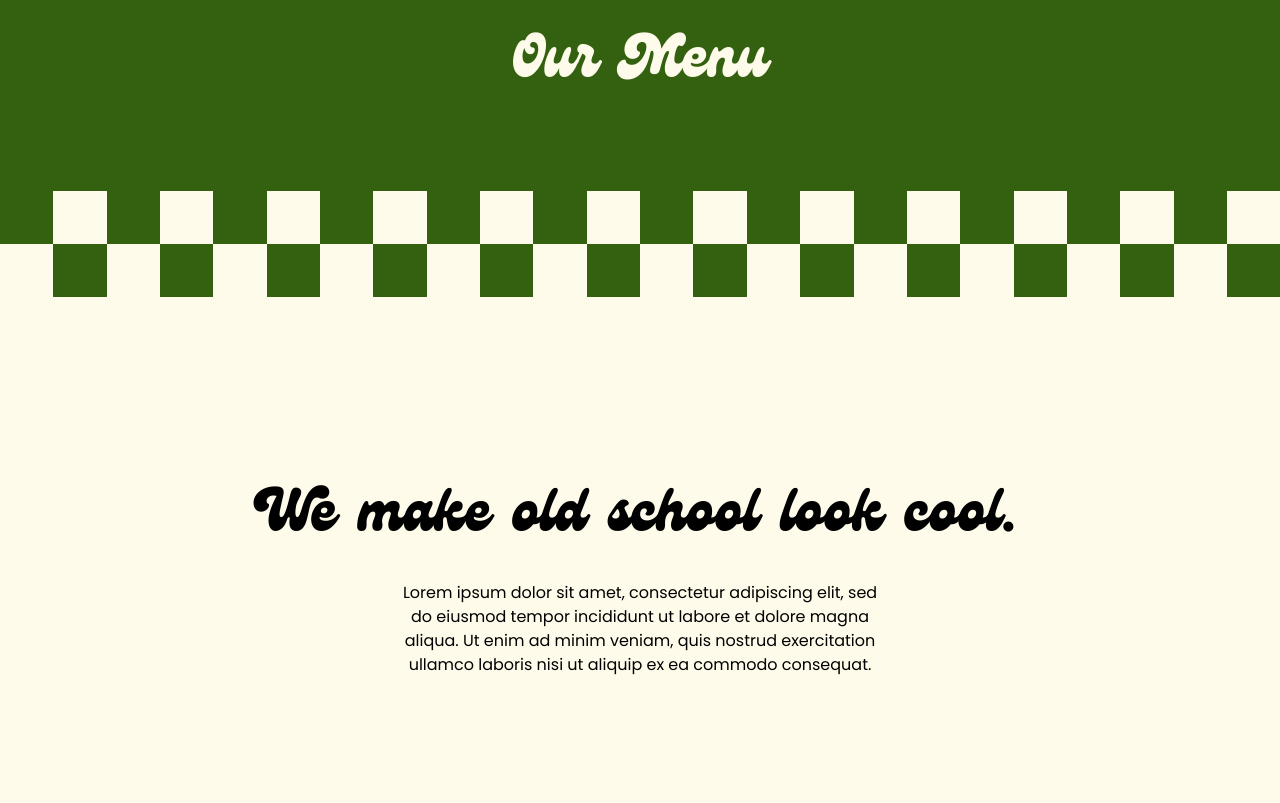
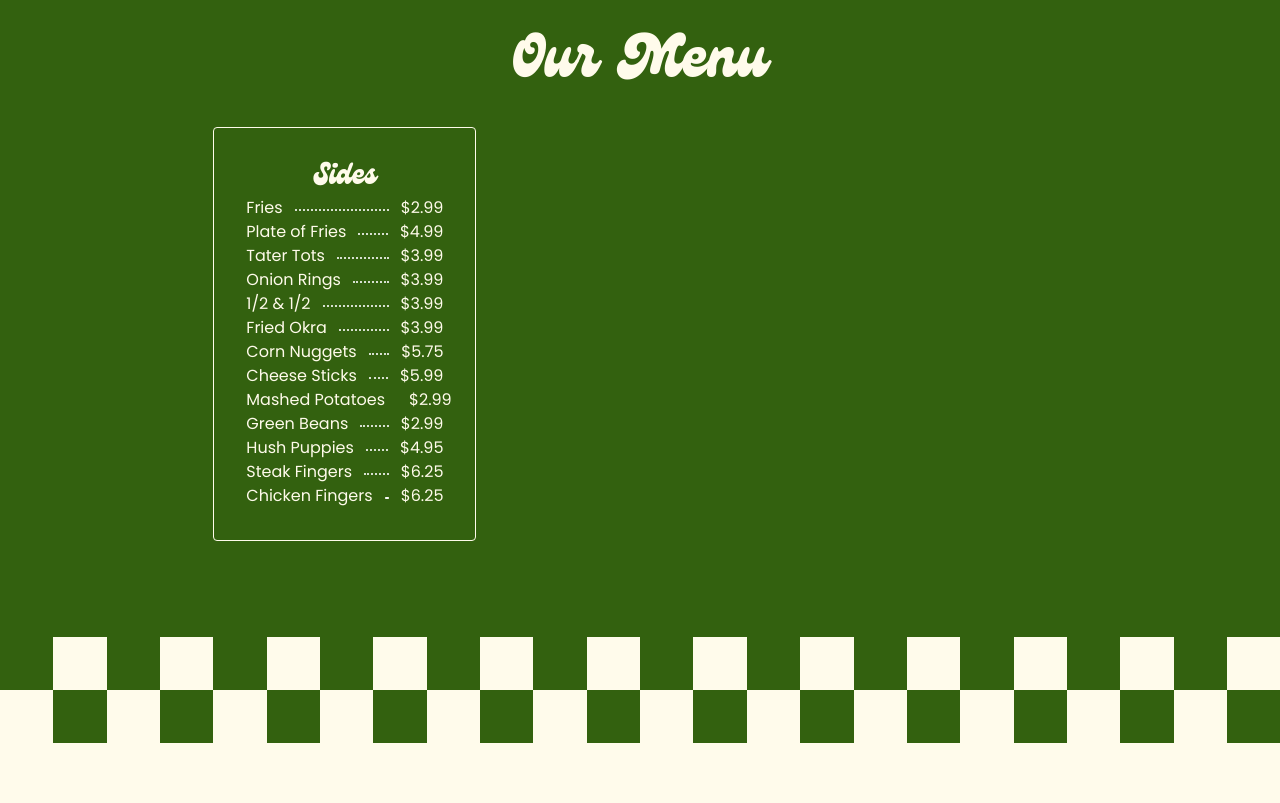
Before and after one commit to ValentinaValverde/the-clock-on-cedar-lane, a Next.js app: page / in a window 1280 px wide. Shown: the part 1960-2763 px from the top of the page. Built offline with nearby package versions, Linux system fonts and the light colour scheme; grey boxes are pictures that could not be loaded.

Commit message:
create menu item component and create data in constants file to map

```diff
--- /dev/null
+++ b/app/components/MenuRow.tsx
@@ -0,0 +1,16 @@
+type MenuRowProps = {
+  name: string;
+  price: string;
+};
+
+export default function MenuRow({ name, price }: MenuRowProps) {
+  return (
+    <div className="menu-row">
+      <span className="menu-name">{name}</span>
+
+      <span className="menu-leader" aria-hidden="true" />
+
+      <span className="menu-price">${price}</span>
+    </div>
+  );
+}
--- a/app/components/MenuSection.tsx
+++ b/app/components/MenuSection.tsx
@@ -1,12 +1,27 @@
 import CheckeredPattern from './CheckeredPattern';
+import MenuRow from './MenuRow';
+import { sidesData } from '@/lib/constants';
 
 export default function MenuSection() {
   return (
     <div className="w-full bg-dark-green flex flex-col items-center justify-center">
       <div className="w-2/3 py-24 flex flex-col items-center" id="menu">
-        <h2 className="text-5xl lg:text-6xl text-light-green genty">
+        <h2 className="text-5xl lg:text-6xl text-light-green genty mb-8">
           Our Menu
         </h2>
+
+        {/* menu #1 container */}
+        <div className="grid grid-cols-3 gap-8 text-light-green">
+          <div className="border border-light-green p-8 rounded-sm">
+            <p className="text-center genty text-3xl">Sides</p>
+
+            {sidesData.map((data, index) => (
+              <div key={index}>
+                <MenuRow name={data.name} price={data.price} />
+              </div>
+            ))}
+          </div>
+        </div>
       </div>
 
       <CheckeredPattern rows={2} cols={24} />
--- a/app/globals.css
+++ b/app/globals.css
@@ -22,3 +22,21 @@ body {
   font-family:
     var(--font-genty), var(--font-poppins-sans), Arial, Helvetica, sans-serif;
 }
+
+.menu-row {
+  display: flex;
+  align-items: baseline;
+  gap: 12px;
+  width: 100%;
+}
+
+.menu-name,
+.menu-price {
+  white-space: nowrap;
+}
+
+.menu-leader {
+  flex: 1;
+  border-bottom: 2px dotted rgba(255, 255, 255, 0.8);
+  transform: translateY(-2px);
+}
--- /dev/null
+++ b/lib/constants.tsx
@@ -0,0 +1,325 @@
+export const sidesData = [
+  {
+    name: 'Fries',
+    price: '2.99',
+  },
+  {
+    name: 'Plate of Fries',
+    price: '4.99',
+  },
+  {
+    name: 'Tater Tots',
+    price: '3.99',
+  },
+  {
+    name: 'Onion Rings',
+    price: '3.99',
+  },
+  {
+    name: '1/2 & 1/2',
+    price: '3.99',
+  },
+  {
+    name: 'Fried Okra',
+    price: '3.99',
+  },
+  {
+    name: 'Corn Nuggets',
+    price: '5.75',
+  },
+  {
+    name: 'Cheese Sticks',
+    price: '5.99',
+  },
+  {
+    name: 'Mashed Potatoes',
+    price: '2.99',
+  },
+  {
+    name: 'Green Beans',
+    price: '2.99',
+  },
+  {
+    name: 'Hush Puppies',
+    price: '4.95',
+  },
+  {
+    name: 'Steak Fingers',
+    price: '6.25',
+  },
+  {
+    name: 'Chicken Fingers',
+    price: '6.25',
+  },
+];
+
+export const burgersData = [
+  {
+    name: 'Hamburger',
+    sandwichPrice: '4.80',
+    platePrice: '8.05',
+  },
+  {
+    name: 'Cheeseburger',
+    sandwichPrice: '4.95',
+    platePrice: '8.30',
+  },
+  {
+    name: 'Chili Hamburger',
+    sandwichPrice: '5.50',
+    platePrice: '8.75',
+  },
+  {
+    name: 'Chili Cheeseburger',
+    sandwichPrice: '5.70',
+    platePrice: '8.95',
+  },
+  {
+    name: 'Bacon Hamburger',
+    sandwichPrice: '6.05',
+    platePrice: '9.30',
+  },
+  {
+    name: 'Bacon Cheeseburger',
+    sandwichPrice: '6.15',
+    platePrice: '9.40',
+  },
+  {
+    name: 'Double Hamburger',
+    sandwichPrice: '7.20',
+    platePrice: '10.45',
+  },
+  {
+    name: 'Double Cheeseburger',
+    sandwichPrice: '7.45',
+    platePrice: '10.70',
+  },
+];
+
+export const sandwichesData = [
+  {
+    name: 'Patty Melt',
+    sandwichPrice: '6.25',
+    platePrice: '9.50',
+  },
+  {
+    name: 'Grilled Cheese',
+    sandwichPrice: '3.50',
+    platePrice: '6.75',
+  },
+  {
+    name: 'B.L.T.',
+    sandwichPrice: '5.35',
+    platePrice: '8.60',
+  },
+  {
+    name: 'Turkey',
+    sandwichPrice: '5.35',
+    platePrice: '8.60',
+  },
+  {
+    name: 'Ham',
+    sandwichPrice: '5.35',
+    platePrice: '8.60',
+  },
+  {
+    name: 'Grilled Chicken',
+    sandwichPrice: '6.30',
+    platePrice: '9.55',
+  },
+  {
+    name: 'Chicken Fillet',
+    sandwichPrice: '5.80',
+    platePrice: '9.05',
+  },
+  {
+    name: 'Flounder',
+    sandwichPrice: '6.50',
+    platePrice: '9.75',
+  },
+  {
+    name: 'Gyro',
+    sandwichPrice: '7.75',
+    platePrice: '10.99',
+  },
+  {
+    name: 'Chicken Gyro',
+    sandwichPrice: '7.75',
+    platePrice: '10.99',
+  },
+  {
+    name: 'Bacon Swiss Grilled Ck.',
+    sandwichPrice: '7.15',
+    platePrice: '10.40',
+  },
+  {
+    name: 'Hot Dog (ALL BEEF)',
+    sandwichPrice: '3.10',
+    platePrice: '6.35',
+  },
+  {
+    name: 'Corn Dog',
+    sandwichPrice: '2.90',
+    platePrice: '6.15',
+  },
+];
+
+export const clubsData = [
+  {
+    name: 'Baby Club',
+    sandwichPrice: '7.20',
+    platePrice: '10.45',
+  },
+  {
+    name: 'Grilled Chicken Club',
+    sandwichPrice: '7.45',
+    platePrice: '10.70',
+  },
+  {
+    name: 'Chicken Filet Club',
+    sandwichPrice: '7.45',
+    platePrice: '10.70',
+  },
+  {
+    name: 'Texas Club',
+    sandwichPrice: '7.45',
+    platePrice: '10.70',
+  },
+];
+
+export const subsData = [
+  {
+    name: 'Philly Steak',
+    sandwichPrice: '8.99',
+    platePrice: '12.25',
+  },
+  {
+    name: 'Chicken Philly',
+    sandwichPrice: '8.99',
+    platePrice: '12.25',
+  },
+  {
+    name: 'Italian',
+    sandwichPrice: '8.45',
+    platePrice: '11.70',
+  },
+  {
+    name: 'Turkey & Cheese',
+    sandwichPrice: '8.45',
+    platePrice: '11.70',
+  },
+  {
+    name: 'Ham & Cheese',
+    sandwichPrice: '8.45',
+    platePrice: '11.70',
+  },
+  {
+    name: 'Baby Club',
+    sandwichPrice: '8.99',
+    platePrice: '12.25',
+  },
+];
+
+export const saladsData = [
+  {
+    name: 'Chef',
+    price: '8.95',
+  },
+  {
+    name: 'Grilled Chicken',
+    price: '9.99',
+  },
+  {
+    name: 'Chicken Finger',
+    price: '9.50',
+  },
+  {
+    name: 'Greek',
+    price: '8.95',
+  },
+  {
+    name: 'Toss',
+    price: '6.99',
+  },
+];
+
+export const breakfastSandwichesData = [
+  {
+    name: 'Egg',
+    price: '3.10',
+  },
+  {
+    name: 'Bacon & Egg',
+    price: '4.80',
+  },
+  {
+    name: 'Ham & Egg',
+    price: '4.80',
+  },
+];
+
+export const dinnersData = [
+  {
+    name: 'Hamburger Steak',
+    price: '8.95',
+  },
+  {
+    name: 'Steak Fingers',
+    price: '9.95',
+  },
+  {
+    name: 'Chicken Fingers',
+    price: '9.95',
+  },
+  {
+    name: 'Grilled Chicken Fingers',
+    price: '11.25',
+  },
+  {
+    name: 'Greek Chicken',
+    price: '12.99',
+  },
+  {
+    name: '2 pc Flounder',
+    price: '12.10',
+  },
+  {
+    name: '2 pc White',
+    price: '9.99',
+  },
+  {
+    name: '2 pc Dark',
+    price: '8.99',
+  },
+  {
+    name: '4 pc White',
+    price: '14.49',
+  },
+  {
+    name: '4 pc Dark',
+    price: '12.49',
+  },
+];
+
+export const friedChickenData = [
+  {
+    name: '8 pc Dark',
+    price: '14.99',
+  },
+  {
+    name: '8 pc White',
+    price: '18.99',
+  },
+  {
+    name: '8 pc Mix',
+    price: '16.99',
+  },
+  {
+    name: '12 pc Mix',
+    price: '22.99',
+  },
+  {
+    name: '16 pc Mix',
+    price: '29.99',
+  },
+];
```
